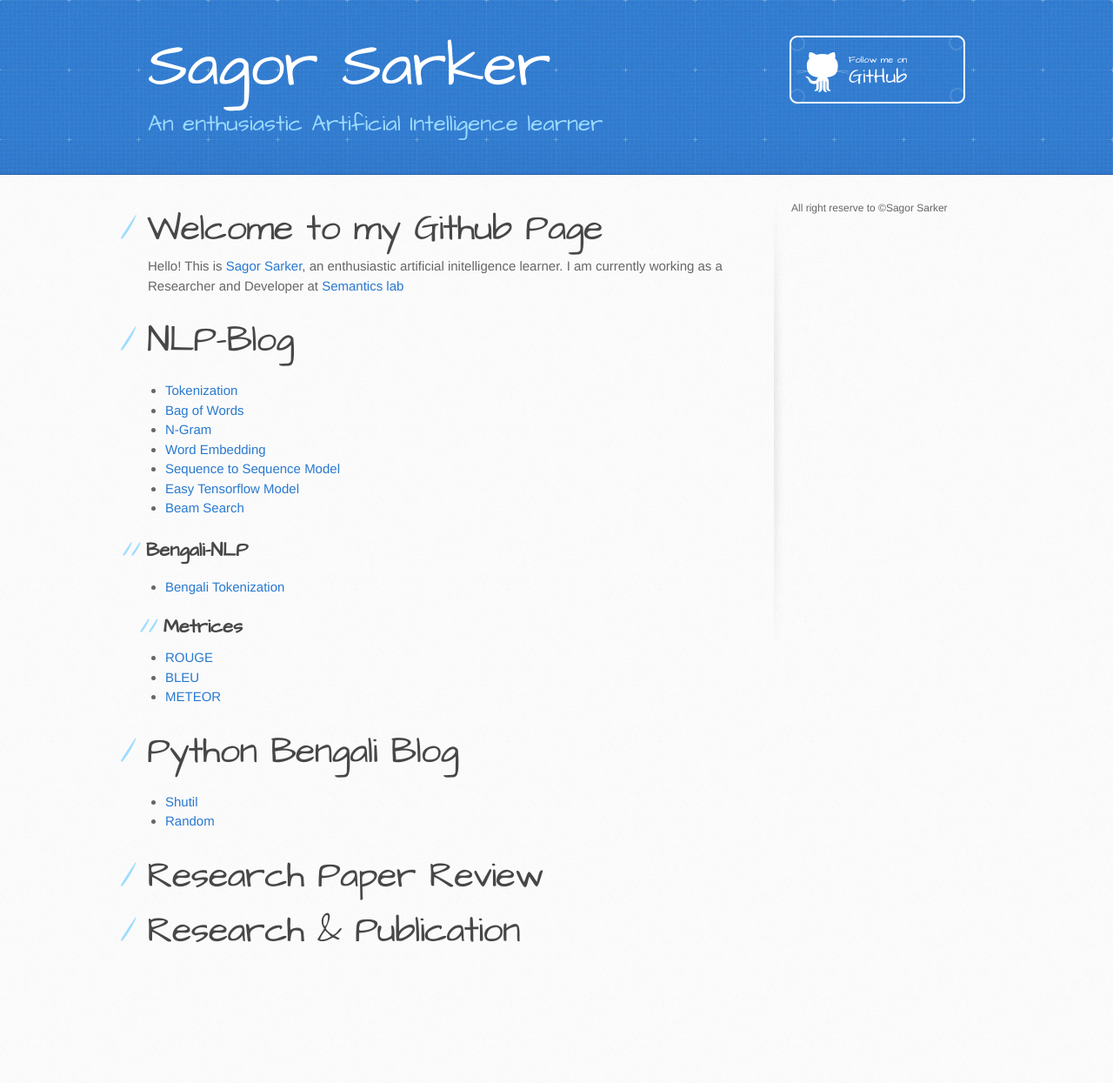
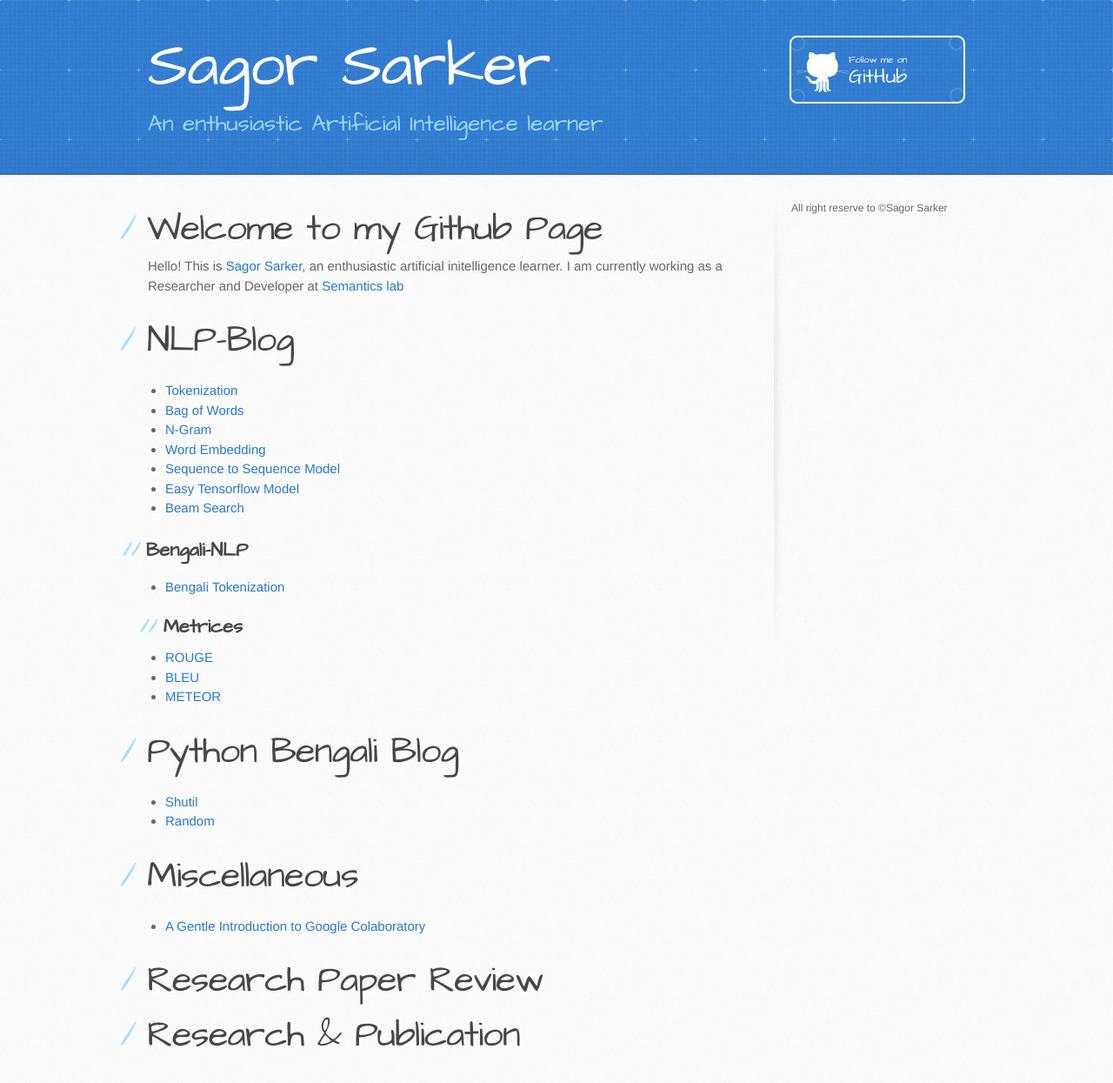
Before and after one commit to sagorbrur/sagorbrur.github.io, a Jekyll site: the page built from index.md, in a window 1280 px wide. Shown: the whole page at 87% size. Built offline with Jekyll 4.4.1, drawn with Linux system fonts in a browser that asks for light colours; our own code applies the rules of GitHub Pages for plain Markdown files; before the commit the page ends 1124 px from its top, so only the background shows below that.

Commit message:
Update index.md

```diff
--- a/index.md
+++ b/index.md
@@ -22,6 +22,9 @@ I am currently working as a Researcher and Developer at [Semantics lab](http://s
 * [Shutil](python_bn/shutil.md)
 * [Random](python_bn/random.md)
 
+# Miscellaneous
+* [A Gentle Introduction to Google Colaboratory](colab_intro.md)
+
 # Research Paper Review
 
 
```
